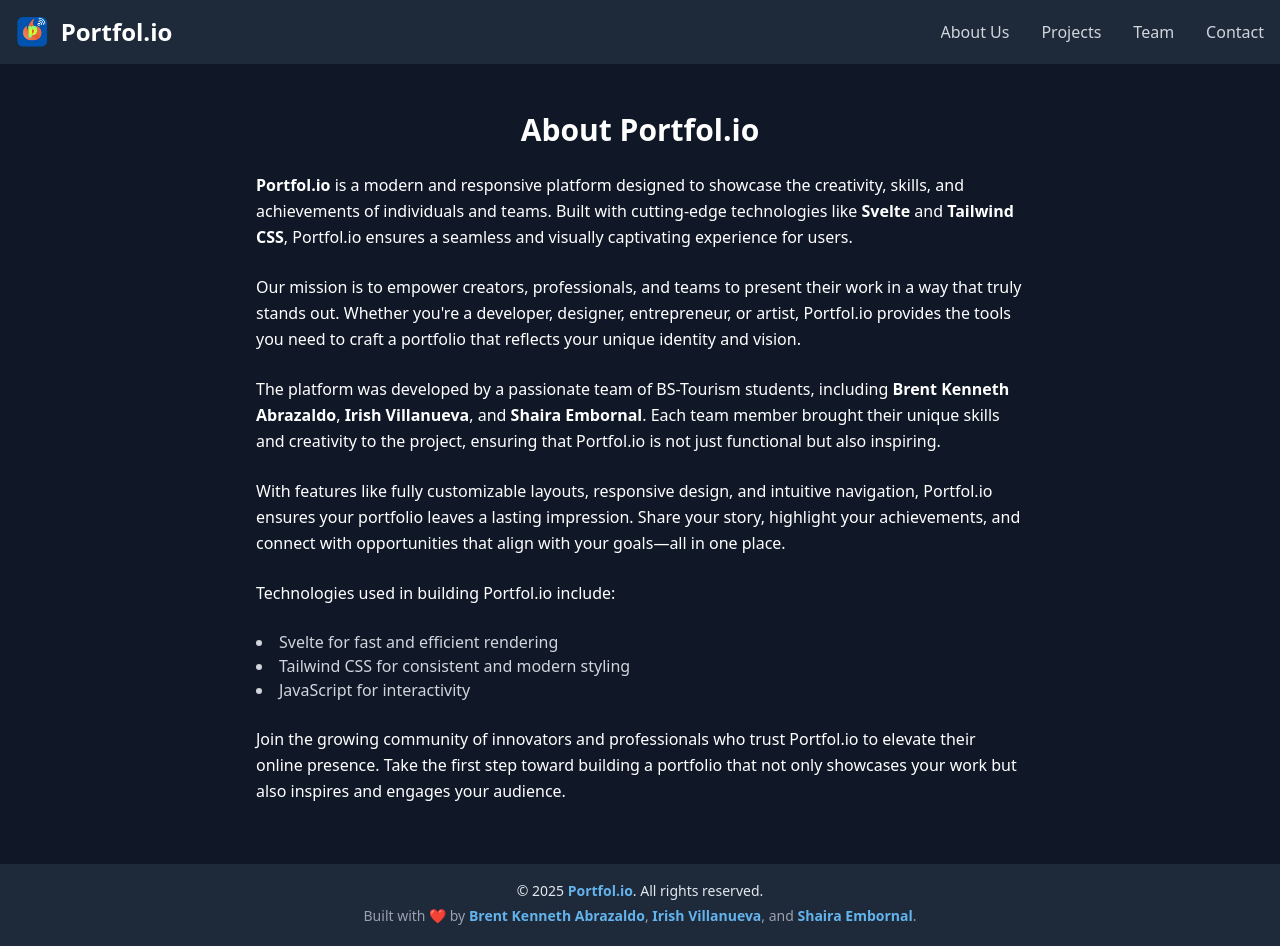
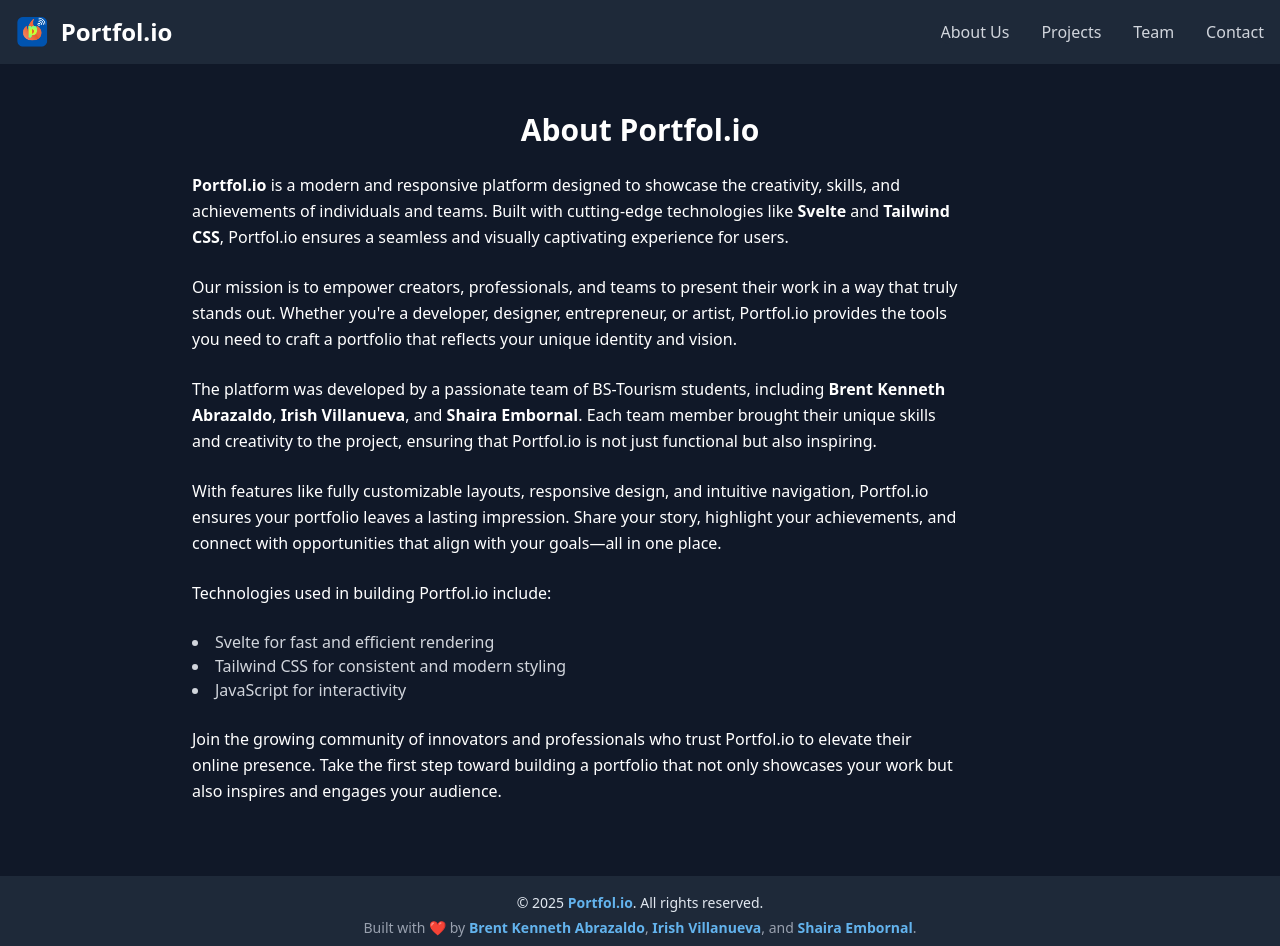
Before and after one commit to Brent001/Portfol.io, a SvelteKit app: page /about in a window 1280 px wide. Built offline with nearby package versions, Linux system fonts and the light colour scheme.

Commit message:
fix the about page & footer overlap

```diff
--- a/src/routes/about/+page.svelte
+++ b/src/routes/about/+page.svelte
@@ -1,5 +1,5 @@
 <script>
-    import { fade } from 'svelte/transition'; // Import the fade transition
+    import { fade } from 'svelte/transition';
     import Footer from '$lib/components/Footer.svelte';
     import NavBar from '../../lib/components/NavBar.svelte';
 </script>
@@ -8,9 +8,11 @@
     <meta name="viewport" content="width=device-width, initial-scale=1.0" />
 </svelte:head>
 
+<div class="flex flex-col min-h-screen">
     <NavBar />
 
-<main class="flex flex-col items-center px-4 py-8 min-h-screen bg-gray-900 text-white sm:px-6 sm:py-12">
+    <main class="flex-grow px-4 py-8 bg-gray-900 text-white sm:px-6 sm:py-12">
+        <div class="max-w-4xl mx-auto"> <!-- Added container for better content alignment -->
             <h1 class="text-2xl font-extrabold mb-6 text-center sm:text-3xl">
                 About Portfol.io
             </h1>
@@ -44,6 +46,8 @@
                     Take the first step toward building a portfolio that not only showcases your work but also inspires and engages your audience.
                 </p>
             </section>
+        </div>
     </main>
 
     <Footer />
+</div>
--- a/src/routes/team/shaira/+page.svelte
+++ b/src/routes/team/shaira/+page.svelte
@@ -124,7 +124,7 @@
 
                 <!-- Instagram -->
                 <a
-                    href="https://www.instagram.com/_xxshyra/"
+                    href="https://instagram.com"
                     target="_blank"
                     rel="noopener noreferrer"
                     class="inline-flex items-center transition duration-300"
```
Lines whose indentation alone changed are shown as unchanged.
